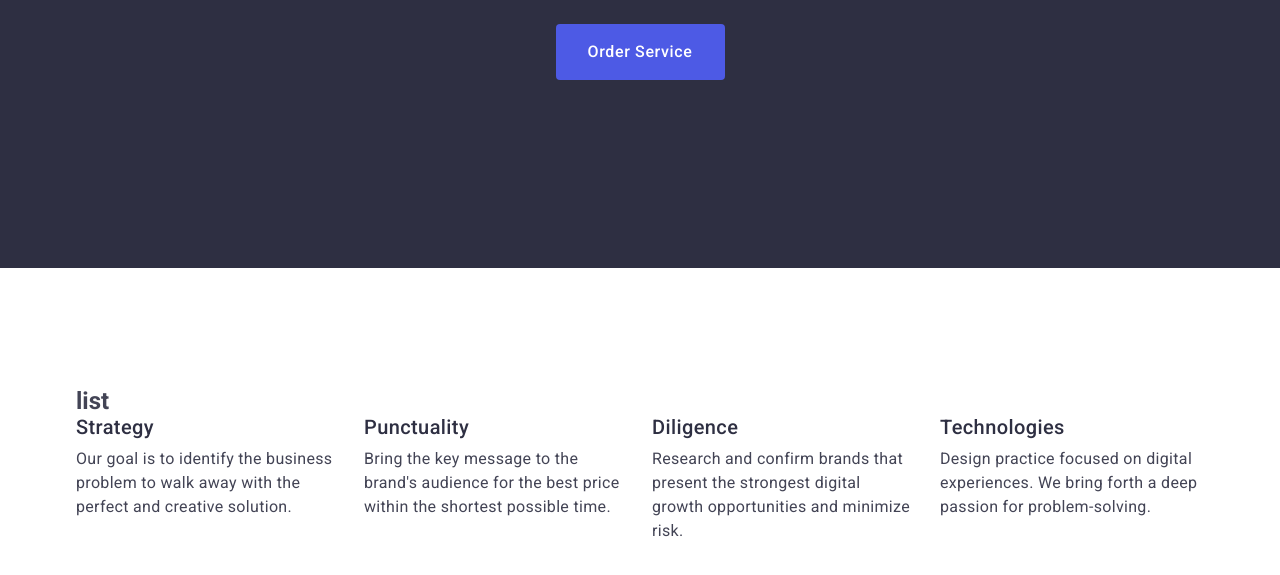
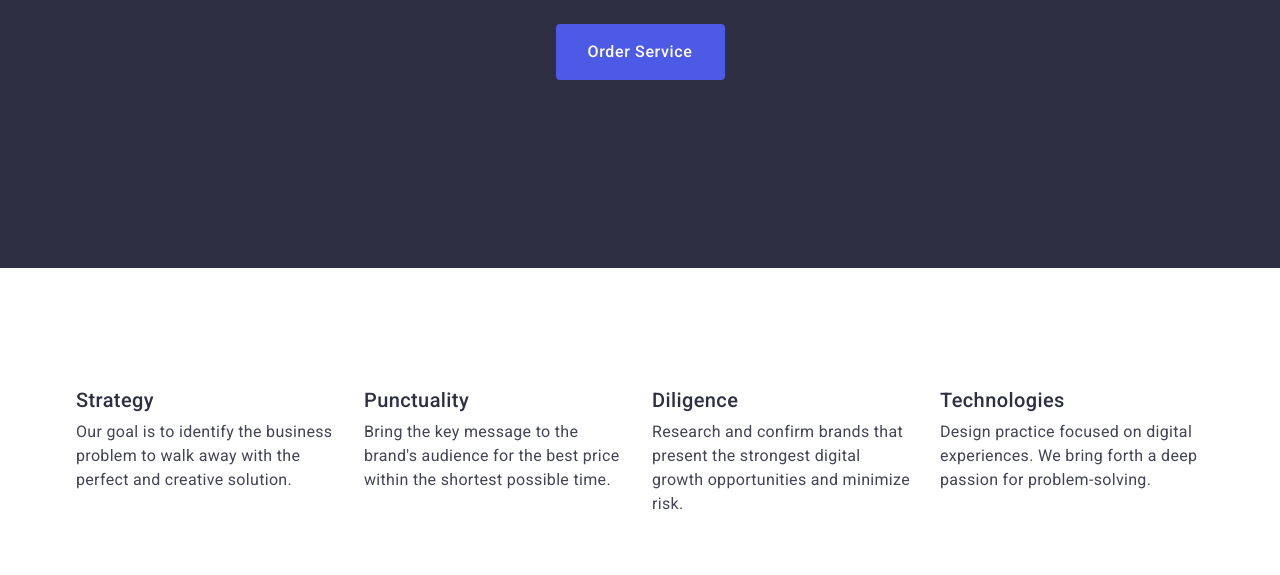
Before and after one commit to marianamasia/goit-markup-hw-03, a plain HTML site: page index.html in a window 1280 px wide. Shown: the part 501-1076 px from the top of the page. Drawn offline with nearby package versions, Linux system fonts and the light colour scheme.

Commit message:
changed visually-hidden

```diff
--- a/css/style.css
+++ b/css/style.css
@@ -209,8 +209,18 @@ img {
   gap: 24px;
 }
 
-/* .visually-hidden {
-} */
+.visually-hidden {
+  position: absolute;
+  width: 1px;
+  height: 1px;
+  margin: -1px;
+  border: 0;
+  padding: 0;
+  white-space: nowrap;
+  clip-path: inset(100%);
+  clip: rect(0 0 0 0);
+  overflow: hidden;
+}
 
 .scroll-item {
   width: calc((100% - 72px) / 4);
--- a/index.html
+++ b/index.html
@@ -64,7 +64,7 @@
 
       <section class="scroll">
         <div class="container">
-          <h2 visually-hidden>list</h2>
+          <h2 class="visually-hidden">list</h2>
           <ul class="scroll-list list">
             <li class="scroll-item">
               <h3 class="scroll-name">Strategy</h3>
```
Also changed, not shown: portfolio.html (+1 -1 lines).
